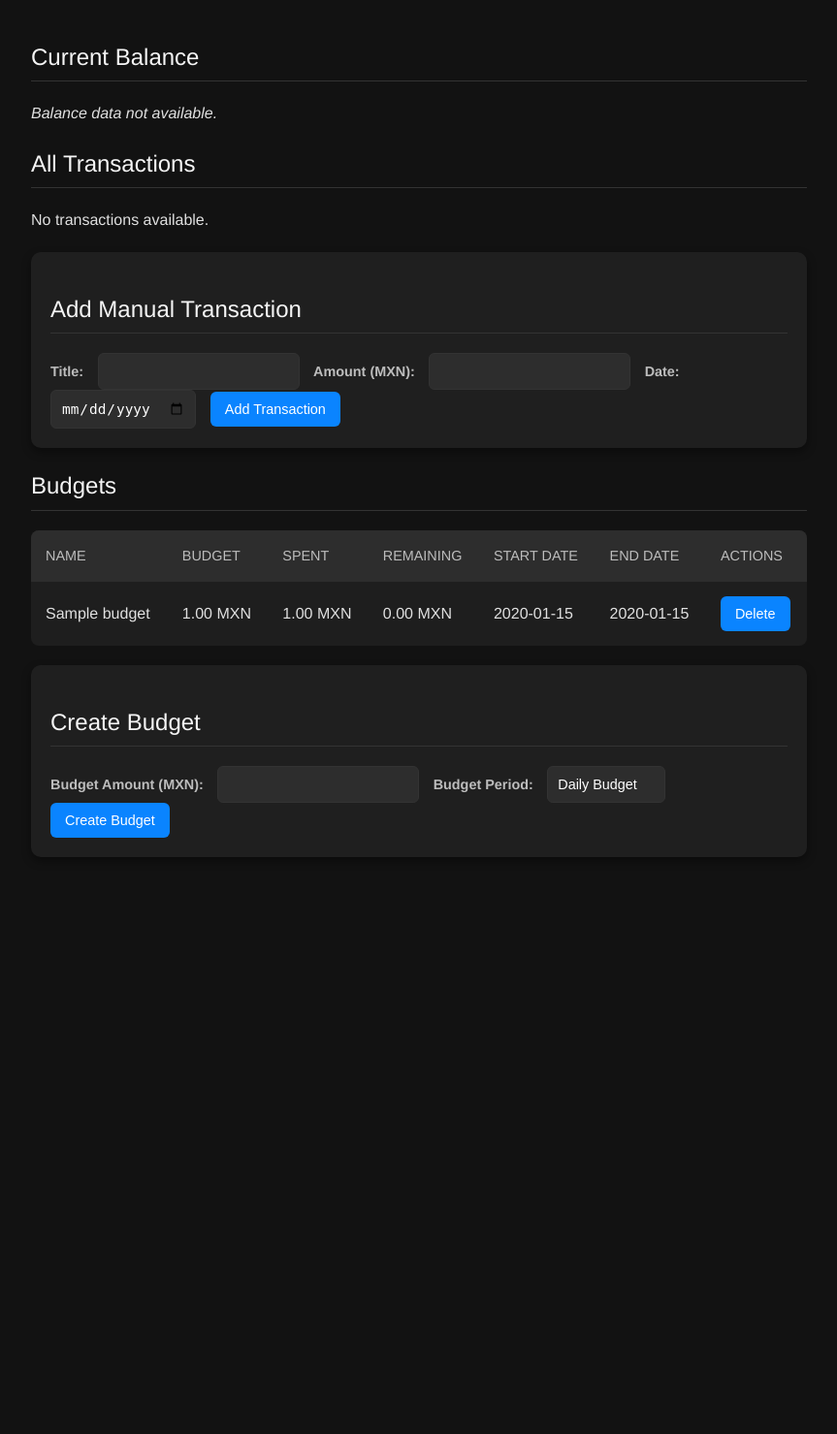
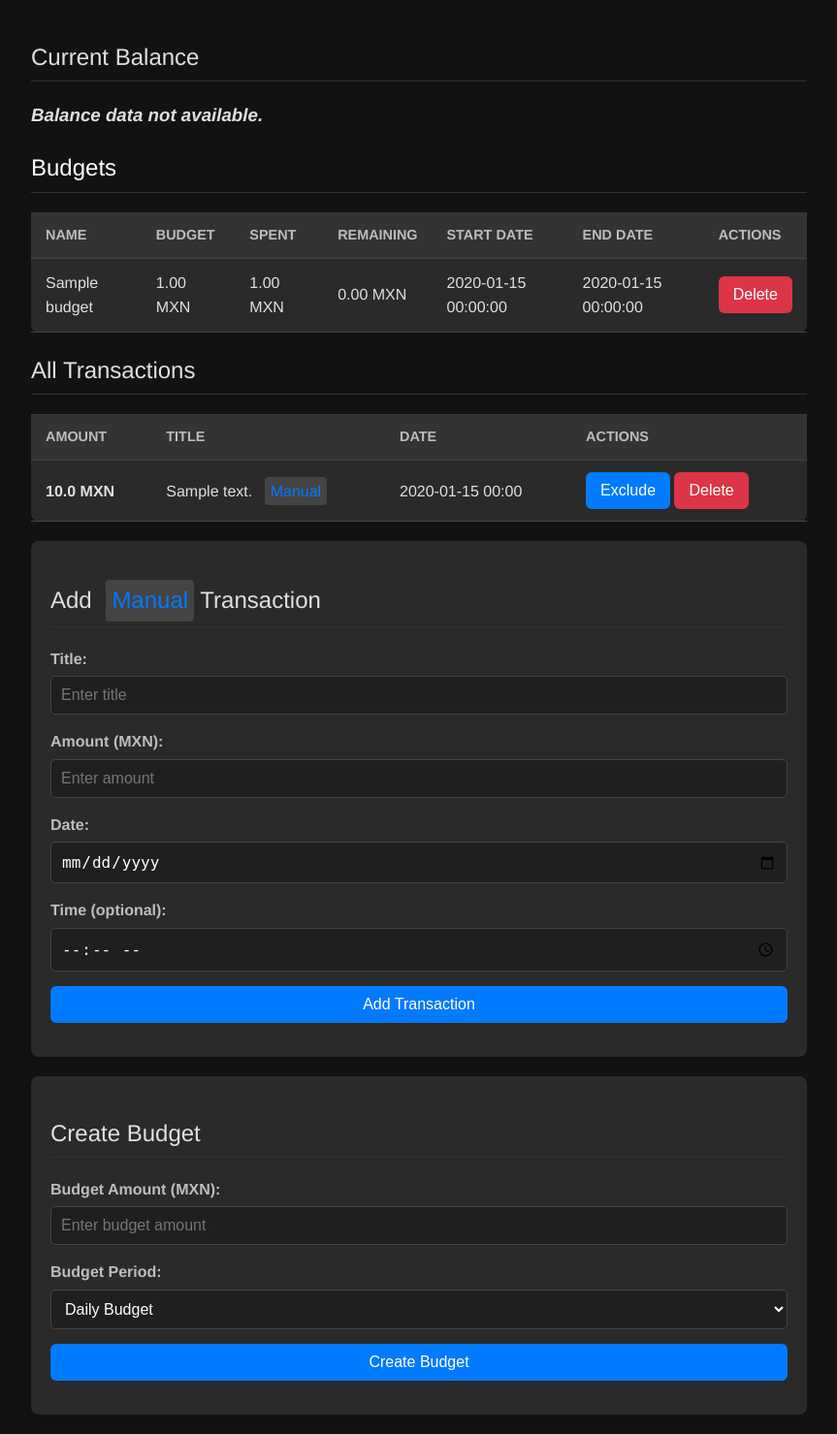
Before and after one commit to deivid-and/Budget, a Flask app: page / in a window 1280 px wide. Shown: the part 92-1571 px from the top of the page at 97% size, without its empty margins (208-1071 px from the left). Before the commit the page ends 976 px from the top, so only its background shows below. Run offline with Flask 3, Linux system fonts and the light colour scheme; tables that the repository leaves empty hold one stand-in row (values such as "Sample post"); parts of the project's set-up code (start-up, migrations or seed data) failed here and were passed over.

Commit message:
manual transaction time fixed, layout/styling adjustments. Commit before refactoring date/time formatting.

```diff
--- a/app/routes.py
+++ b/app/routes.py
@@ -9,6 +9,7 @@
     get_manual_transactions,
     create_budget,
     delete_budget,
+    delete_manual_transaction,
 )
 from .wise_api import fetch_balance, fetch_transactions
 
@@ -26,29 +27,38 @@
     Main route for the app.
     Displays all budgets and calculates spending.
     """
-    budgets = get_all_budgets()  # Fetch all budgets
+    budgets = get_all_budgets()
 
     if not budgets:
-        # No budgets exist; render a message in the template
         return render_template(
             "index.html",
             budgets=None,
             balance=fetch_balance(),
-            transactions=fetch_transactions()[:10],
-            manual_transactions=get_manual_transactions(),
-            excluded_ids=excluded_ids,
+            transactions=[],
+            manual_transactions=[],
+            excluded_ids=set(),
             current_budget=None,
             DEFAULT_CURRENCY=DEFAULT_CURRENCY,
             error="No budgets exist. Please create a budget."
         )
 
-    # Calculate spending for all budgets
     calculate_all_spent()
     balance = fetch_balance()
-    transactions = fetch_transactions()[:10]  # Fetch recent transactions
+    transactions = fetch_transactions()
     manual_transactions = get_manual_transactions()
 
-        # Fetch excluded transactions
+    # Add a flag to manual transactions
+    for transaction in manual_transactions:
+        transaction["is_manual"] = True
+
+    # Add a flag to API transactions
+    for transaction in transactions:
+        transaction["is_manual"] = False
+
+    # Combine manual and API transactions
+    combined_transactions = manual_transactions + transactions
+
+    # Fetch excluded transactions
     with sqlite3.connect(DB_PATH) as conn:
         cursor = conn.cursor()
         cursor.execute("""
@@ -60,8 +70,7 @@
         "index.html",
         budgets=budgets,
         balance=balance,
-        transactions=transactions,
-        manual_transactions=manual_transactions,
+        transactions=combined_transactions,
         excluded_ids=excluded_ids,
         current_budget=budgets[0],
         DEFAULT_CURRENCY=DEFAULT_CURRENCY,
@@ -93,7 +102,7 @@
             error=str(e),
             budgets=get_all_budgets(),
             balance=fetch_balance(),
-            transactions=fetch_transactions()[:10],
+            transactions=fetch_transactions(),
             manual_transactions=get_manual_transactions(),
             current_budget=None,
             DEFAULT_CURRENCY=DEFAULT_CURRENCY,
@@ -114,16 +123,33 @@
     Adds a manual transaction to the database.
     """
     try:
-        title = request.form.get("title", "").strip()
-        amount = float(request.form.get("amount"))
-        date = request.form.get("date", datetime.now().strftime("%Y-%m-%d"))
+        title = request.form.get("transaction_title", "").strip()
+        amount = float(request.form.get("transaction_amount"))
+        date_str = request.form.get("transaction_date", datetime.now().strftime("%Y-%m-%d"))
+        time_str = request.form.get("transaction_time")
+        # Validate inputs
         if not title or amount <= 0:
             raise ValueError("Invalid transaction details.")
 
-        add_manual_transaction(title, amount, date)
+        # Convert date to datetime
+        date = datetime.strptime(date_str, "%Y-%m-%d")
+        add_manual_transaction(amount, date, title, time_str)
         return redirect(url_for("main.index"))
     except ValueError as e:
         return jsonify({"error": str(e)}), 400
+
+@main.route("/transactions/manual/delete/<int:transaction_id>", methods=["POST"])
+def delete_manual_transaction_route(transaction_id):
+    """
+    Deletes a manual transaction from the database by its ID.
+    """
+    try:
+        delete_manual_transaction(transaction_id)
+        return redirect(url_for("main.index"))
+    except Exception as e:
+        print(f"Error deleting manual transaction with ID {transaction_id}: {e}")
+        return jsonify({"error": "Failed to delete the manual transaction. Please try again."}), 500
+
 
 @main.route("/transactions/manual", methods=["GET"])
 def get_manual_transactions_route():
--- a/app/static/styles.css
+++ b/app/static/styles.css
@@ -1,15 +1,29 @@
+:root {
+    /* Theme Colors */
+    --primary-color: #007bff;
+    --primary-hover: #0056b3;
+    --danger-color: #dc3545;
+    --danger-hover: #b32b34;
+    --background-color: #121212;
+    --secondary-background: #1f1f1f;
+    --light-gray: #e0e0e0;
+    --medium-gray: #bdbdbd;
+    --dark-gray: #2a2a2a;
+    --highlight-gray: #3b3b3b;
+}
 
+/* General Reset */
 body {
     font-family: "Helvetica Neue", Helvetica, Arial, sans-serif;
     margin: 0;
     padding: 0;
-    background-color: #121212;
-    color: #e0e0e0;
+    background-color: var(--background-color);
+    color: var(--light-gray);
     line-height: 1.6;
 }
 
 header {
-    background-color: #1f1f1f;
+    background-color: var(--secondary-background);
     padding: 20px;
     text-align: center;
     border-bottom: 1px solid #333;
@@ -29,7 +43,7 @@
 }
 
 h2 {
-    color: #f5f5f5;
+    color: var(--light-gray);
     font-weight: 400;
     border-bottom: 1px solid #333;
     padding-bottom: 5px;
@@ -40,105 +54,129 @@
     width: 100%;
     border-collapse: collapse;
     margin: 20px 0;
-    background-color: #1e1e1e;
+    background-color: var(--dark-gray);
     border-radius: 8px;
-    overflow: hidden;
 }
 
 table th,
 table td {
-    padding: 15px;
+    padding: 12px 15px;
     text-align: left;
+    border-bottom: 1px solid #444;
 }
 
 table th {
-    background-color: #2d2d2d;
-    color: #bdbdbd;
-    font-weight: 400;
+    background-color: #333;
+    color: var(--medium-gray);
     text-transform: uppercase;
     font-size: 0.9rem;
 }
 
+table td {
+    color: var(--light-gray);
+}
+
 table tr:nth-child(even) {
-    background-color: #252525;
+    background-color: var(--secondary-background);
 }
 
 table tr:hover {
-    background-color: #333333;
-}
-
-table td {
-    color: #e0e0e0;
+    background-color: var(--highlight-gray);
 }
 
 /* Buttons */
 button {
-    background-color: #0a84ff;
+    background-color: var(--primary-color);
     color: white;
     border: none;
     padding: 10px 15px;
     cursor: pointer;
     border-radius: 6px;
-    font-size: 0.9em;
+    font-size: 1rem;
     transition: background-color 0.2s ease-in-out;
 }
 
 button:hover {
-    background-color: #0066cc;
+    background-color: var(--primary-hover);
 }
 
 button:active {
-    background-color: #004999;
+    background-color: var(--highlight-gray);
 }
 
-/* Form */
+button:focus {
+    outline: 2px solid var(--primary-hover);
+    outline-offset: 2px;
+}
+
+.btn-danger {
+    background-color: var(--danger-color);
+}
+
+.btn-danger:hover {
+    background-color: var(--danger-hover);
+}
+
+/* Form Styling */
 .form-container {
     margin-top: 20px;
     padding: 20px;
-    background-color: #1f1f1f;
-    border-radius: 10px;
-    box-shadow: 0px 4px 10px rgba(0, 0, 0, 0.4);
+    background-color: var(--dark-gray);
+    border-radius: 8px;
+    box-shadow: 0px 4px 6px rgba(0, 0, 0, 0.1);
 }
 
-.form-container label {
-    margin-right: 10px;
-    color: #bdbdbd;
-    font-size: 0.9rem;
+.form-group {
+    margin-bottom: 15px;
+    display: flex;
+    flex-direction: column;
 }
 
-.form-container input,
-.form-container select {
-    padding: 10px;
-    border: 1px solid #333;
-    border-radius: 6px;
-    background-color: #2d2d2d;
-    color: #ffffff;
-    margin-right: 10px;
-    font-size: 0.9rem;
+.form-group label {
+    margin-bottom: 5px;
+    font-size: 1rem;
+    font-weight: bold;
+    color: var(--medium-gray);
 }
 
-.form-container input:focus,
-.form-container select:focus {
-    outline: none;
-    border-color: #0a84ff;
+.form-group input,
+.form-group select {
+    padding: 10px;
+    font-size: 1rem;
+    border: 1px solid #444;
+    border-radius: 5px;
+    background-color: var(--secondary-background);
+    color: #fff;
 }
 
-.form-container select {
-    appearance: none;
+.form-group input:focus,
+.form-group select:focus {
+    outline: none;
+    border-color: var(--primary-color);
 }
 
-.error {
-    color: #ff453a;
-    margin-top: 10px;
-    font-size: 0.9rem;
+/* Section Header */
+.section-header {
+    margin-bottom: 20px;
 }
 
-/* Footer */
-footer {
+.section-header h2 {
+    font-size: 1.5rem;
+    color: #fff;
+}
+
+/* Utility Classes */
+.no-data {
+    color: var(--medium-gray);
+    font-style: italic;
     text-align: center;
-    padding: 10px;
-    background-color: #1f1f1f;
-    color: #bdbdbd;
-    font-size: 0.8rem;
-    border-top: 1px solid #333;
 }
+
+.manual-label {
+    background-color: #444;
+    color: var(--primary-color);
+    border-radius: 4px;
+    padding: 2px 6px;
+    margin-left: 8px;
+    display: inline-block;
+}
--- a/app/templates/index.html
+++ b/app/templates/index.html
@@ -16,81 +16,21 @@
         <!-- Display Current Balance -->
         <section>
             <h2>Current Balance</h2>
-            <p>
+            <h3>
                 {% if balance is not none %}
                 {{ "%.2f" | format(balance) }} {{ DEFAULT_CURRENCY }}
                 {% else %}
                 <em>Balance data not available.</em>
                 {% endif %}
-            </p>
-        </section>
-
-        <!-- Display All Transactions -->
-        <section>
-            <h2>All Transactions</h2>
-            {% if transactions %}
-            <div class="transaction-table">
-                <table>
-                    <thead>
-                        <tr>
-                            <th>Amount</th>
-                            <th>Title</th>
-                            <th>Date</th>
-                            <th>Actions</th>
-                        </tr>
-                    </thead>
-                    <tbody>
-                        {% for transaction in transactions %}
-                        <tr>
-                            <td><strong>{{ transaction.amount }}</strong></td>
-                            <td>{{ transaction.title }}</td>
-                            <td>{{ transaction.date }}</td>
-                            <td>
-                                {% if transaction.id in excluded_ids %}
-                                <!-- Include Transaction Button -->
-                                <form method="POST" action="{{ url_for('main.include_transaction', transaction_id=transaction.id) }}" style="display: inline">
-                                    <button type="submit">Include</button>
-                                </form>
-                                {% else %}
-                                <!-- Exclude Transaction Button -->
-                                <form method="POST" action="{{ url_for('main.exclude_transaction', transaction_id=transaction.id) }}" style="display: inline">
-                                    <button type="submit">Exclude</button>
-                                </form>
-                                {% endif %}
-                            </td>
-                        </tr>
-                        {% endfor %}
-                    </tbody>
-                </table>
-            </div>
-
-            {% else %}
-            <p>No transactions available.</p>
-            {% endif %}
-        </section>
-
-                <!-- Add Manual Transaction Form -->
-                <section>
-                    <div class="form-container">
-                        <h2>Add Manual Transaction</h2>
-                        <form method="POST" action="{{ url_for('main.add_manual_transaction_route') }}">
-                            <label for="transaction_title"><strong>Title:</strong></label>
-                            <input type="text" name="transaction_title" id="transaction_title" required />
-
-                            <label for="transaction_amount"><strong>Amount ({{ DEFAULT_CURRENCY }}):</strong></label>
-                            <input type="number" name="transaction_amount" id="transaction_amount" step="0.01" required />
-
-                            <label for="transaction_date"><strong>Date:</strong></label>
-                            <input type="date" name="transaction_date" id="transaction_date" required />
-
-                            <button type="submit">Add Transaction</button>
-                        </form>
-                    </div>
+            </h3>
         </section>
 
         <!-- Display Budget Information -->
         <section>
+            <div class="section-header">
                 <h2>Budgets</h2>
+            </div>
+
             {% if budgets %}
             <div class="budget-table">
                 <table>
@@ -115,34 +55,137 @@
                             <td>{{ budget.start_date }}</td>
                             <td>{{ budget.end_date }}</td>
                             <td>
-                        <!-- Delete Button with Confirmation -->
-                        <form method="POST" action="{{ url_for('main.delete_budget_route', budget_id=budget.id) }}" onsubmit="return confirm('Are you sure you want to delete this budget?');" style="display:inline;">
-                            <button type="submit">Delete</button>
+                                <!-- Delete Budget Button -->
+                                <form method="POST"
+                                    action="{{ url_for('main.delete_budget_route', budget_id=budget.id) }}"
+                                    onsubmit="return confirm('Are you sure you want to delete this budget?');">
+                                    <button type="submit" class="btn-danger">Delete</button>
                                 </form>
                             </td>
                         </tr>
                         {% endfor %}
                     </tbody>
                 </table>
+            </div>
             {% else %}
-        <p>No budgets available.</p>
+            <p class="no-data">No budgets available.</p>
             {% endif %}
+
+        <!-- Display All Transactions -->
+        <section>
+            <h2>All Transactions</h2>
+            {% if transactions %}
+            <div class="transaction-table">
+                <table>
+                    <thead>
+                        <tr>
+                            <th>Amount</th>
+                            <th>Title</th>
+                            <th>Date</th>
+                            <th>Actions</th>
+                        </tr>
+                    </thead>
+                    <tbody>
+                        {% for transaction in transactions %}
+                        <tr>
+                            <td><strong>{{ transaction.amount }} {% if transaction.is_manual %} {{ DEFAULT_CURRENCY }}
+                                    {% endif %}</strong></td>
+                            <td>
+                                {{ transaction.title }}
+                                {% if transaction.is_manual %}
+                                <span class="manual-label">Manual</span>
+                                {% endif %}
+                            </td>
+                            <td>{{ transaction.date }}</td>
+                            <td>
+                                {% if transaction.id in excluded_ids %}
+                                <form method="POST"
+                                    action="{{ url_for('main.include_transaction', transaction_id=transaction.id) }}"
+                                    style="display:inline;">
+                                    <button type="submit">Include</button>
+                                </form>
+                                {% else %}
+                                <form method="POST"
+                                    action="{{ url_for('main.exclude_transaction', transaction_id=transaction.id) }}"
+                                    style="display:inline;">
+                                    <button type="submit">Exclude</button>
+                                </form>
+                                {% endif %}
+                                {% if transaction.is_manual %}
+                                <form method="POST"
+                                    action="{{ url_for('main.delete_manual_transaction_route', transaction_id=transaction.id) }}"
+                                    style="display:inline;"
+                                    onsubmit="return confirm('Are you sure you want to delete this transaction?');">
+                                    <button type="submit" class="btn-danger">Delete</button>
+                                </form>
+                                {% endif %}
+                            </td>
+                        </tr>
+                        {% endfor %}
+                    </tbody>
+                </table>
+            </div>
+            {% else %}
+            <p>No transactions available.</p>
+            {% endif %}
+        </section>
+
+        <!-- Add Manual Transaction Form -->
+        <section>
+            <div class="form-container">
+                <h2>Add <span class="manual-label">Manual</span> Transaction</h2>
+                <form method="POST" action="{{ url_for('main.add_manual_transaction_route') }}">
+                    <div class="form-group">
+                        <label for="transaction_title"><strong>Title:</strong></label>
+                        <input type="text" name="transaction_title" id="transaction_title" placeholder="Enter title"
+                            required />
+                    </div>
+
+                    <div class="form-group">
+                        <label for="transaction_amount"><strong>Amount ({{ DEFAULT_CURRENCY }}):</strong></label>
+                        <input type="number" name="transaction_amount" id="transaction_amount" step="0.01"
+                            placeholder="Enter amount" required />
+                    </div>
+
+                    <div class="form-group">
+                        <label for="transaction_date"><strong>Date:</strong></label>
+                        <input type="date" name="transaction_date" id="transaction_date" required />
+                    </div>
+
+                    <div class="form-group">
+                        <label for="transaction_time"><strong>Time (optional):</strong></label>
+                        <input type="time" name="transaction_time" id="transaction_time" />
+                    </div>
+
+                    <div class="form-group">
+                        <button type="submit" class="btn-primary">Add Transaction</button>
+                    </div>
+                </form>
+            </div>
+        </section>
 
             <!-- Create Budget Form -->
             <div class="form-container">
                 <h2>Create Budget</h2>
-            <form method="POST" action="{{ url_for('main.create_budget_route', ) }}">
+                <form method="POST" action="{{ url_for('main.create_budget_route') }}">
+                    <div class="form-group">
                         <label for="budget_amount"><strong>Budget Amount ({{ DEFAULT_CURRENCY }}):</strong></label>
-                <input type="number" name="budget_amount" id="budget_amount" step="0.01" required />
+                        <input type="number" name="budget_amount" id="budget_amount" step="0.01"
+                            placeholder="Enter budget amount" required />
+                    </div>
 
+                    <div class="form-group">
                         <label for="budget_period"><strong>Budget Period:</strong></label>
                         <select name="budget_period" id="budget_period">
                             <option value="daily">Daily Budget</option>
                             <option value="weekly">Weekly Budget</option>
                             <option value="monthly">Monthly Budget</option>
                         </select>
+                    </div>
 
-                <button type="submit">Create Budget</button>
+                    <div class="form-group">
+                        <button type="submit" class="btn-primary">Create Budget</button>
+                    </div>
                 </form>
             </div>
 
@@ -150,6 +193,7 @@
             {% if error %}
             <p class="error">{{ error }}</p>
             {% endif %}
-    </main>
-</body>
+        </section>
+
+
 </html>
```
Also changed, not shown: app/models.py (+82 -95 lines), app/utils.py (added, +19 -0 lines). Lines whose indentation alone changed are shown as unchanged.
